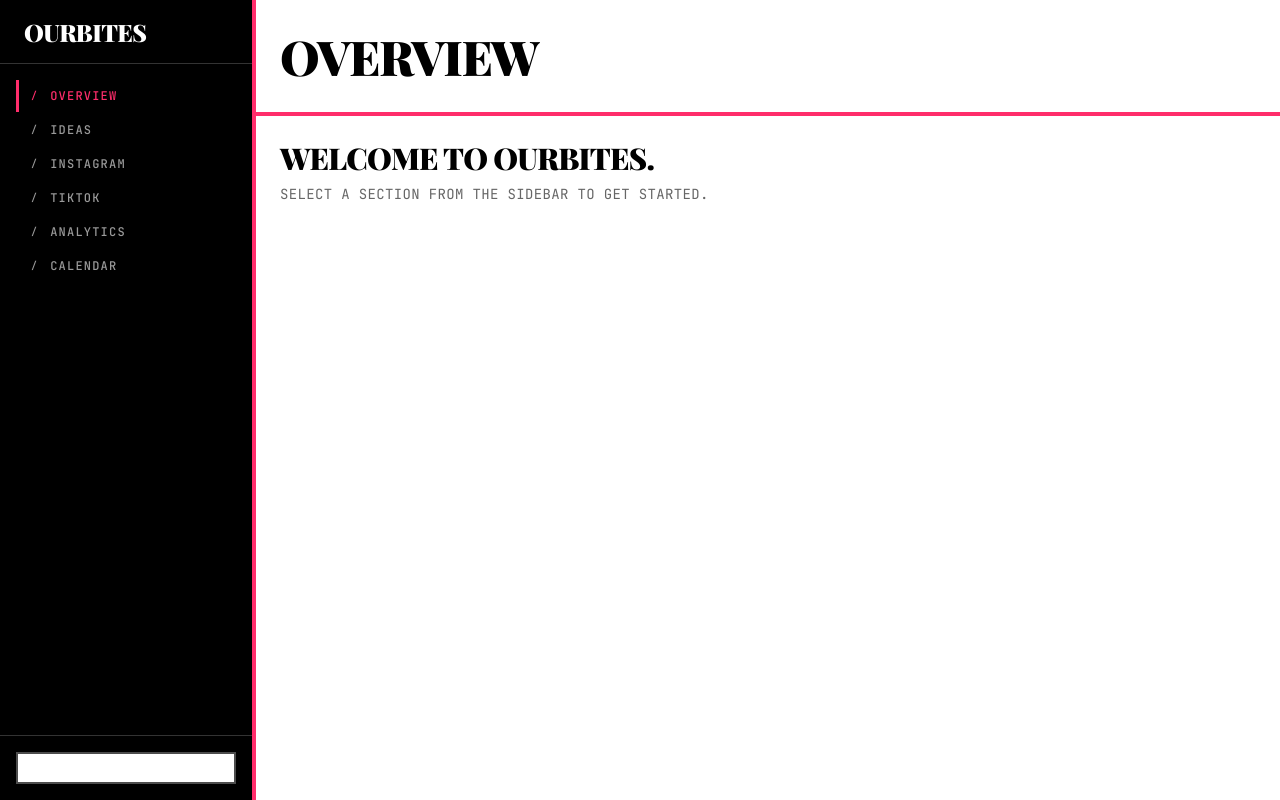
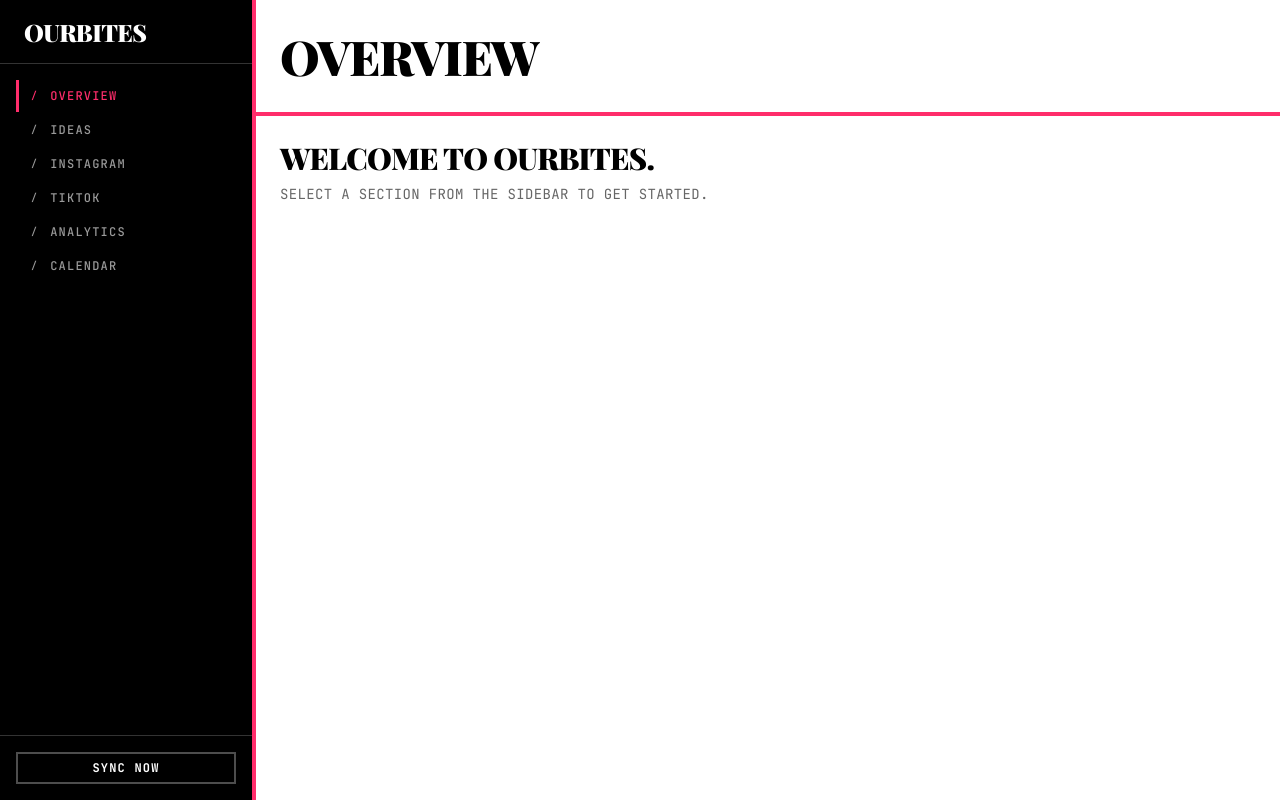
Before and after one commit to thekevinboyle/ourbites, a Next.js app: page / in a window 1280 px wide. Built offline with nearby package versions, Linux system fonts and the light colour scheme.

Commit message:
fix: make sync button background transparent on dark sidebar

```diff
--- a/src/components/layout/sync-button.tsx
+++ b/src/components/layout/sync-button.tsx
@@ -43,7 +43,7 @@
     <div className="border-t border-sidebar-border p-4">
       <Button
         variant="outline"
-        className="w-full border-2 border-sidebar-foreground/30 text-sidebar-foreground uppercase tracking-widest text-xs font-bold hover:border-primary hover:text-primary hover:bg-transparent"
+        className="w-full border-2 border-sidebar-foreground/30 bg-transparent text-sidebar-foreground uppercase tracking-widest text-xs font-bold hover:border-primary hover:text-primary hover:bg-transparent"
         onClick={handleSync}
         disabled={isSyncing}
       >
```
